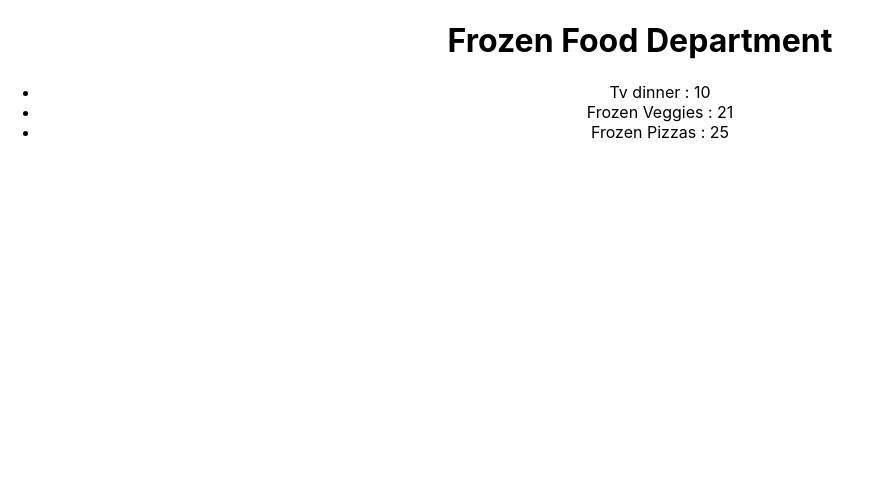
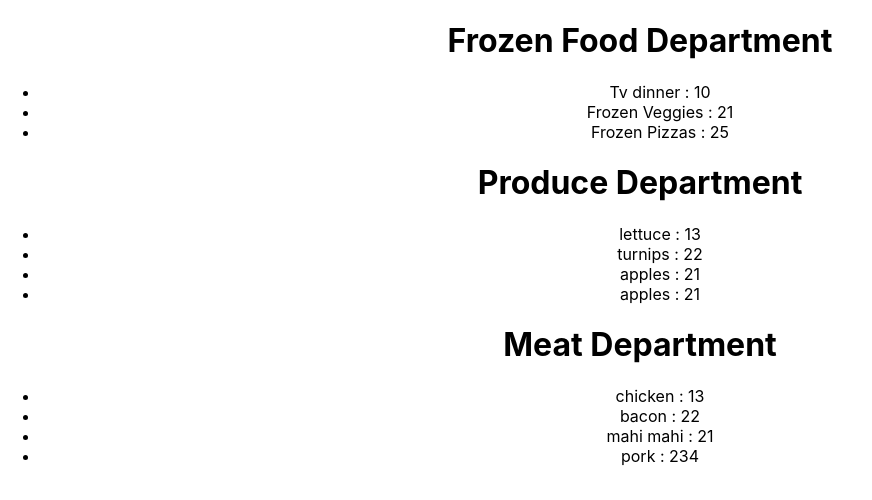
Before and after one commit to ivanfslee/react-redux-demo, a React (Create React App) app: page / in a window 1280 px wide. Shown: the top 500 px of the page, without its empty margins (0-872 px from the left). Built offline with nearby package versions, Linux system fonts and the light colour scheme.

Commit message:
Hooked up ProduceDept component and MeatDept component to redux store

```diff
--- a/src/App.js
+++ b/src/App.js
@@ -1,11 +1,15 @@
 import React from 'react';
 import './App.css';
 import FrozenDept from './components/FrozenDept';
+import MeatDept from './components/MeatDept';
+import ProduceDept from './components/ProduceDept';
 
 function App() {
   return (
     <div className="App">
       <FrozenDept />
+      <ProduceDept />
+      <MeatDept />
     </div>
   );
 }
--- /dev/null
+++ b/src/components/MeatDept.js
@@ -0,0 +1,49 @@
+import React, { Component } from 'react';
+
+// we want this component to know about redux.
+// we use react-redux to connect this compo to redux
+// Provider connects app to redux at the app level
+// Connect connects app at the component level
+import { connect } from 'react-redux';
+
+class MeatDept extends Component {
+
+
+    render() {
+
+        //this.props.frozenData is from mapStateToProps which gets frozenData from redux store
+        const meatInventory = this.props.meatData.map((item, i) => {
+        return <li key={i}>{item.food} : {item.quantity}</li>
+        })
+        return (
+            <div>
+                <h1>Meat Department</h1>
+                <ul>
+                    {meatInventory}
+                </ul>
+            </div>
+        );
+    }
+}
+
+//returns a function because connect is a react-redux function
+console.log(connect);
+// connect takes 3 args - mapStateToProps / mapDispatchToProps / mergeProps
+// mapStateToProps - is a function that MAPS A PIECE OF REDUX STATE TO THIS COMPONENTS PROPS
+// mapStateToProps takes 1 arg - "state" and that is the rootReducer (you can also think of it as the redux store)
+// mapStateToProps returns an obj - with:
+//  property/key is local prop name in this component
+//  value will be a property/key in the rootReducer (that is, a piece of the redux store)
+function mapStateToProps(state) {
+    return {
+        //accessing anything in redux store here via key/prop name in rootReducer
+        meatData: state.meat,
+
+        //can access the other redux store state like so:
+        // meatData: state.meat,
+        // produceData: state.produce
+    }
+}
+
+// export default FrozenDept;
+export default connect(mapStateToProps)(MeatDept);
--- /dev/null
+++ b/src/components/ProduceDept.js
@@ -0,0 +1,49 @@
+import React, { Component } from 'react';
+
+// we want this component to know about redux.
+// we use react-redux to connect this compo to redux
+// Provider connects app to redux at the app level
+// Connect connects app at the component level
+import { connect } from 'react-redux';
+
+class ProduceDept extends Component {
+
+
+    render() {
+
+        //this.props.frozenData is from mapStateToProps which gets frozenData from redux store
+        const produceInventory = this.props.produceData.map((item, i) => {
+        return <li key={i}>{item.food} : {item.quantity}</li>
+        })
+        return (
+            <div>
+                <h1>Produce Department</h1>
+                <ul>
+                    {produceInventory}
+                </ul>
+            </div>
+        );
+    }
+}
+
+//returns a function because connect is a react-redux function
+console.log(connect);
+// connect takes 3 args - mapStateToProps / mapDispatchToProps / mergeProps
+// mapStateToProps - is a function that MAPS A PIECE OF REDUX STATE TO THIS COMPONENTS PROPS
+// mapStateToProps takes 1 arg - "state" and that is the rootReducer (you can also think of it as the redux store)
+// mapStateToProps returns an obj - with:
+//  property/key is local prop name in this component
+//  value will be a property/key in the rootReducer (that is, a piece of the redux store)
+function mapStateToProps(state) {
+    return {
+        //accessing anything in redux store here via key/prop name in rootReducer
+        produceData: state.produce,
+
+        //can access the other redux store state like so:
+        // meatData: state.meat,
+        // produceData: state.produce
+    }
+}
+
+// export default FrozenDept;
+export default connect(mapStateToProps)(ProduceDept);
```
